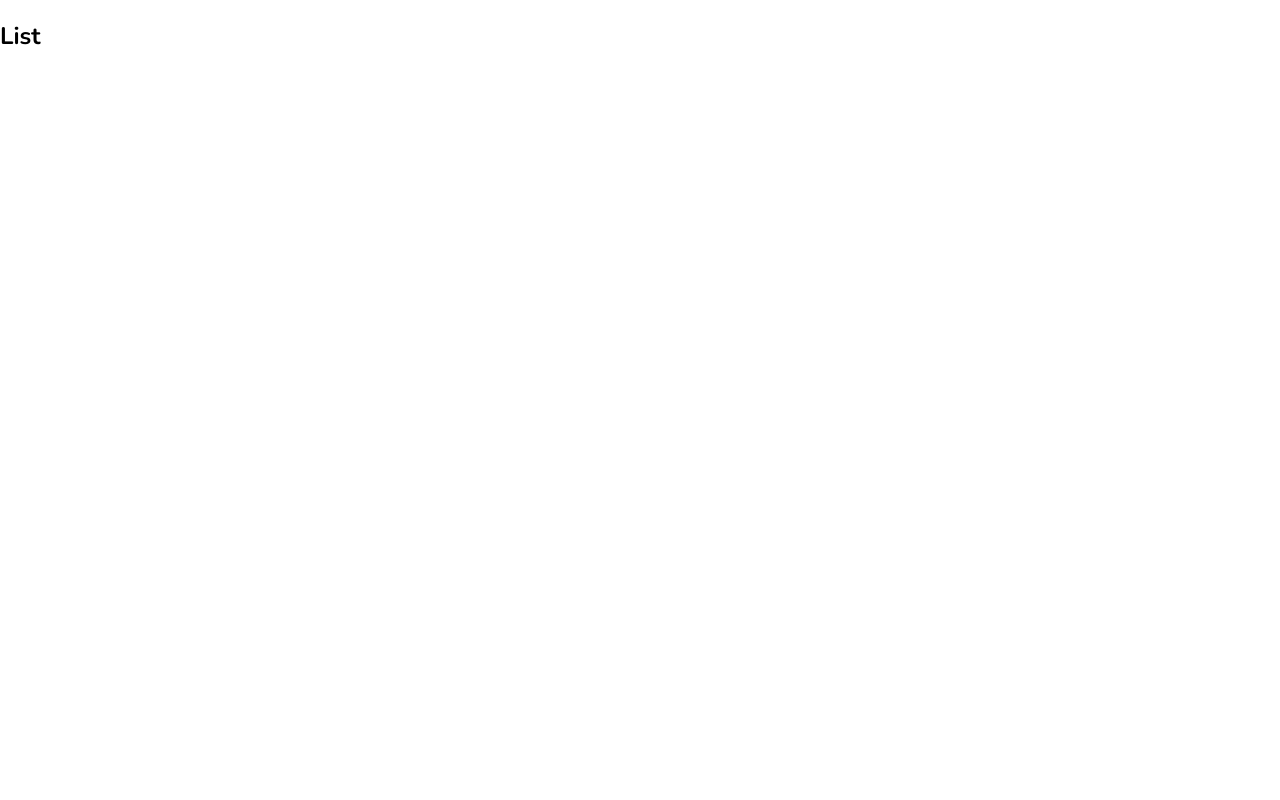
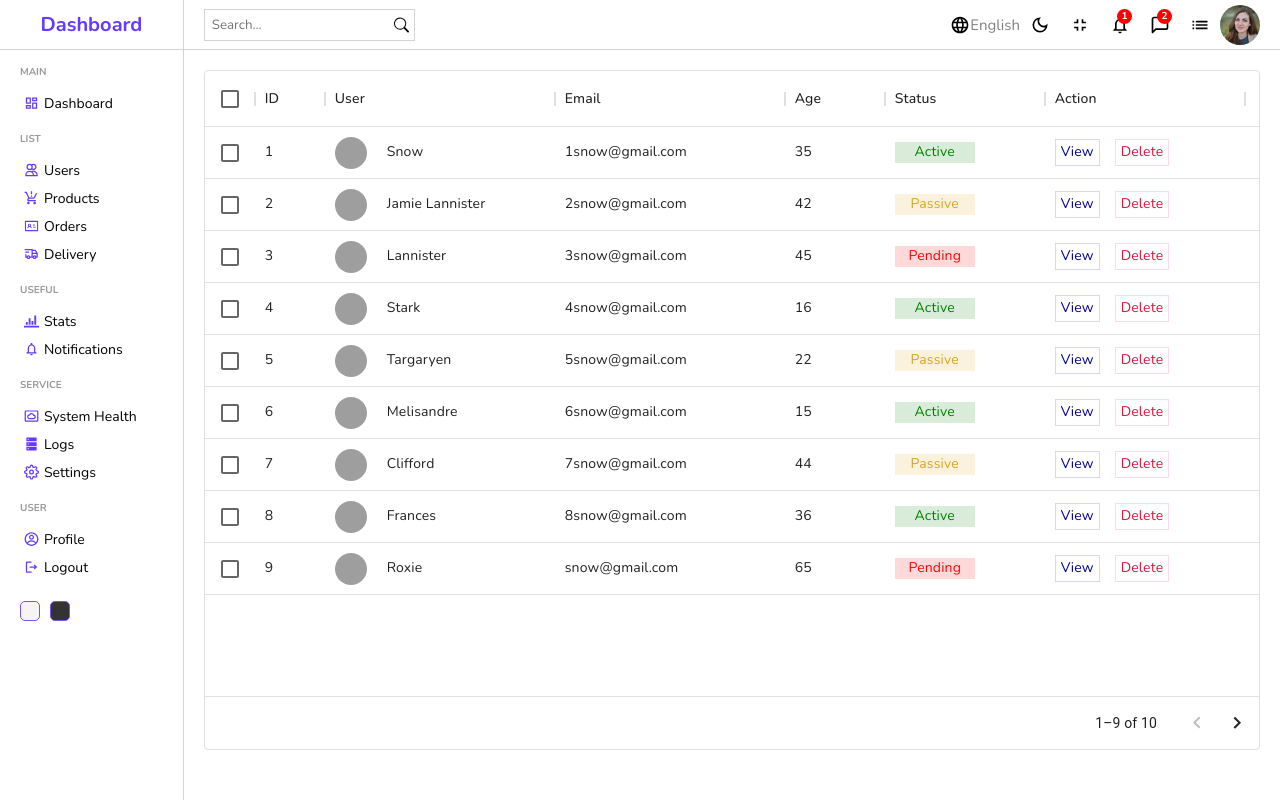
Before and after one commit to nurmdrafi/admin-dashboard-client, a React (Create React App) app: page /users in a window 1280 px wide. Built offline with nearby package versions, Linux system fonts and the light colour scheme; grey boxes are pictures that could not be loaded.

Commit message:
implemented user data table

```diff
--- a/package.json
+++ b/package.json
@@ -7,6 +7,7 @@
     "@emotion/styled": "^11.9.3",
     "@mui/icons-material": "^5.8.4",
     "@mui/material": "^5.8.6",
+    "@mui/x-data-grid": "^5.12.3",
     "@testing-library/jest-dom": "^5.14.1",
     "@testing-library/react": "^13.0.0",
     "@testing-library/user-event": "^13.2.1",
--- /dev/null
+++ b/src/Components/DataTable/DataTable.js
@@ -0,0 +1,36 @@
+import { DataGrid } from "@mui/x-data-grid";
+import React from "react";
+import { userColumns, userRows } from "../../Pages/DataTableSource";
+import "./DataTable.scss";
+
+const DataTable = () => {
+  const actionColumn = [
+    {
+      field: "action",
+      headerName: "Action",
+      width: 200,
+      renderCell: () => {
+        return (
+          <div className="cellAction">
+            <div className="viewButton">View</div>
+            <div className="deleteButton">Delete</div>
+          </div>
+        );
+      },
+    },
+  ];
+  return (
+    <div className="dataTable">
+      <DataGrid
+        rows={userRows}
+        // columns={userColumns.concat(actionColumn)}
+        columns={[...userColumns, ...actionColumn]}
+        pageSize={9}
+        rowsPerPageOptions={[9]}
+        checkboxSelection
+      />
+    </div>
+  );
+};
+
+export default DataTable;
--- /dev/null
+++ b/src/Components/DataTable/DataTable.scss
@@ -0,0 +1,52 @@
+.dataTable {
+  height: 90vh;
+  padding: 20px;
+
+  .cellWithStatus {
+    width: 80px;
+    display: flex;
+    justify-content: center;
+    text-transform: capitalize;
+    &.active {
+      color: green;
+      background-color: rgba(0, 128, 0, 0.15);
+    }
+    &.passive {
+      color: goldenrod;
+      background-color: rgba(218, 165, 32, 0.15);
+    }
+    &.pending {
+      color: red;
+      background-color: rgba(255, 0, 0, 0.15);
+    }
+  }
+  .cellWithImg {
+    display: flex;
+    align-items: center;
+
+    .cellImg {
+      width: 32px;
+      height: 32px;
+      border-radius: 50%;
+      object-fit: cover;
+      margin-right: 20px;
+    }
+  }
+  .cellAction {
+    display: flex;
+    align-items: center;
+    gap: 15px;
+    .viewButton {
+      padding: 2px 5px;
+      color: darkblue;
+      border: 1px solid rgba(0, 0, 139, 0.15);
+      cursor: pointer;
+    }
+    .deleteButton {
+      padding: 2px 5px;
+      color: crimson;
+      border: 1px solid rgba(220, 20, 60, 0.15);
+      cursor: pointer;
+    }
+  }
+}
--- /dev/null
+++ b/src/Pages/DataTableSource.js
@@ -0,0 +1,123 @@
+export const userColumns = [
+    { field: "id", headerName: "ID", width: 70 },
+    {
+      field: "user",
+      headerName: "User",
+      width: 230,
+      renderCell: (params) => {
+        return (
+          <div className="cellWithImg">
+            <img className="cellImg" src={params.row.img} alt="avatar" />
+            {params.row.username}
+          </div>
+        );
+      },
+    },
+    {
+      field: "email",
+      headerName: "Email",
+      width: 230,
+    },
+
+    {
+      field: "age",
+      headerName: "Age",
+      width: 100,
+    },
+    {
+      field: "status",
+      headerName: "Status",
+      width: 160,
+      renderCell: (params) => {
+        return (
+          <div className={`cellWithStatus ${params.row.status}`}>
+            {params.row.status}
+          </div>
+        );
+      },
+    },
+  ];
+
+  //temporary data
+  export const userRows = [
+    {
+      id: 1,
+      username: "Snow",
+      img: "https://images.pexels.com/photos/1820770/pexels-photo-1820770.jpeg?auto=compress&cs=tinysrgb&dpr=2&w=500",
+      status: "active",
+      email: "1snow@gmail.com",
+      age: 35,
+    },
+    {
+      id: 2,
+      username: "Jamie Lannister",
+      img: "https://images.pexels.com/photos/1820770/pexels-photo-1820770.jpeg?auto=compress&cs=tinysrgb&dpr=2&w=500",
+      email: "2snow@gmail.com",
+      status: "passive",
+      age: 42,
+    },
+    {
+      id: 3,
+      username: "Lannister",
+      img: "https://images.pexels.com/photos/1820770/pexels-photo-1820770.jpeg?auto=compress&cs=tinysrgb&dpr=2&w=500",
+      email: "3snow@gmail.com",
+      status: "pending",
+      age: 45,
+    },
+    {
+      id: 4,
+      username: "Stark",
+      img: "https://images.pexels.com/photos/1820770/pexels-photo-1820770.jpeg?auto=compress&cs=tinysrgb&dpr=2&w=500",
+      email: "4snow@gmail.com",
+      status: "active",
+      age: 16,
+    },
+    {
+      id: 5,
+      username: "Targaryen",
+      img: "https://images.pexels.com/photos/1820770/pexels-photo-1820770.jpeg?auto=compress&cs=tinysrgb&dpr=2&w=500",
+      email: "5snow@gmail.com",
+      status: "passive",
+      age: 22,
+    },
+    {
+      id: 6,
+      username: "Melisandre",
+      img: "https://images.pexels.com/photos/1820770/pexels-photo-1820770.jpeg?auto=compress&cs=tinysrgb&dpr=2&w=500",
+      email: "6snow@gmail.com",
+      status: "active",
+      age: 15,
+    },
+    {
+      id: 7,
+      username: "Clifford",
+      img: "https://images.pexels.com/photos/1820770/pexels-photo-1820770.jpeg?auto=compress&cs=tinysrgb&dpr=2&w=500",
+      email: "7snow@gmail.com",
+      status: "passive",
+      age: 44,
+    },
+    {
+      id: 8,
+      username: "Frances",
+      img: "https://images.pexels.com/photos/1820770/pexels-photo-1820770.jpeg?auto=compress&cs=tinysrgb&dpr=2&w=500",
+      email: "8snow@gmail.com",
+      status: "active",
+      age: 36,
+    },
+    {
+      id: 9,
+      username: "Roxie",
+      img: "https://images.pexels.com/photos/1820770/pexels-photo-1820770.jpeg?auto=compress&cs=tinysrgb&dpr=2&w=500",
+      email: "snow@gmail.com",
+      status: "pending",
+      age: 65,
+    },
+    {
+      id: 10,
+      username: "Roxie",
+      img: "https://images.pexels.com/photos/1820770/pexels-photo-1820770.jpeg?auto=compress&cs=tinysrgb&dpr=2&w=500",
+      email: "snow@gmail.com",
+      status: "active",
+      age: 65,
+    },
+  ];
--- a/src/Pages/List/List.js
+++ b/src/Pages/List/List.js
@@ -1,10 +1,17 @@
 import React from 'react';
+import DataTable from '../../Components/DataTable/DataTable';
+import Navbar from '../../Components/Navbar/Navbar';
+import Sidebar from '../../Components/Sidebar/Sidebar';
 import "./List.scss"
 
 const List = () => {
     return (
-        <div>
-            <h2>List</h2>
+        <div className='list'>
+            <Sidebar/>
+            <div className="listContainer">
+                <Navbar/>
+                <DataTable/>
+            </div>
         </div>
     );
 };
--- a/src/Pages/List/List.scss
+++ b/src/Pages/List/List.scss
@@ -0,0 +1,7 @@
+.list {
+  display: flex;
+  width: 100%;
+  .listContainer {
+    flex: 6;
+  }
+}
```
Also changed, not shown: 1 other file (tests, documents, lock files or other folders).
